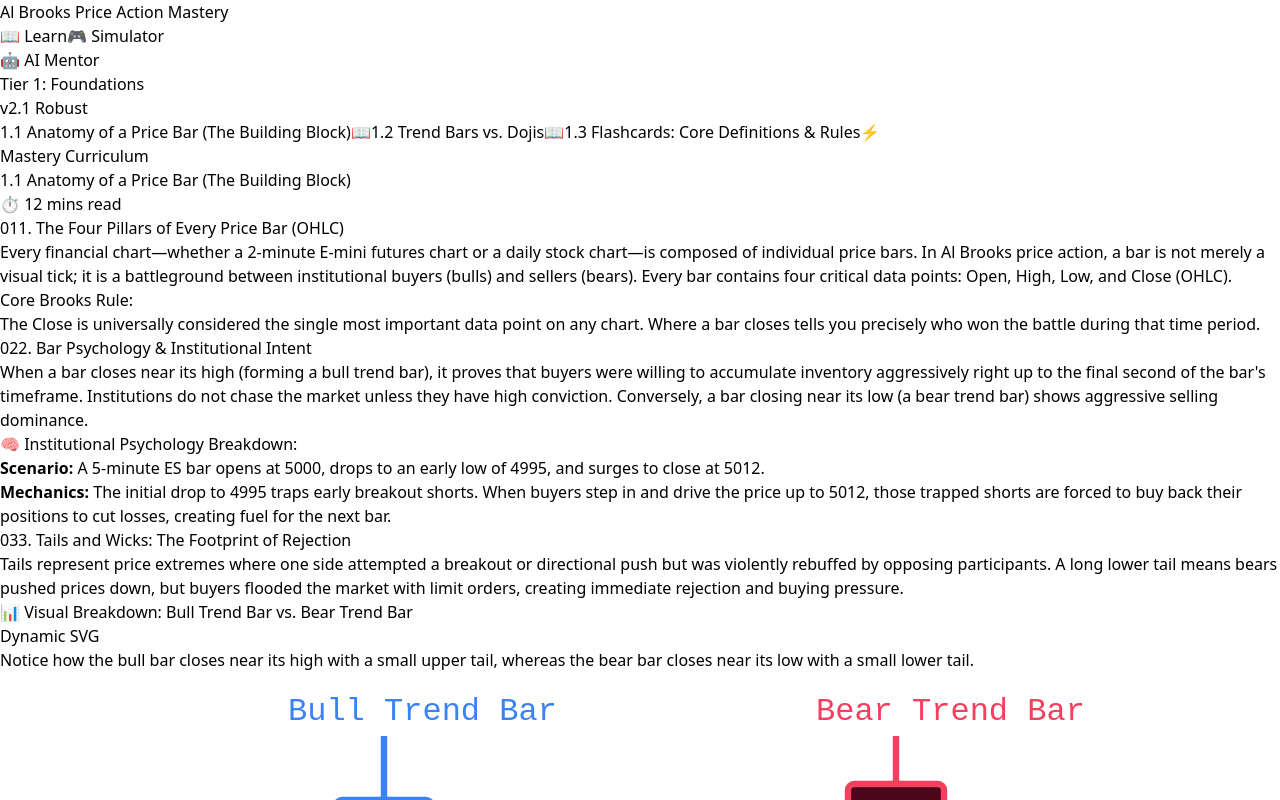
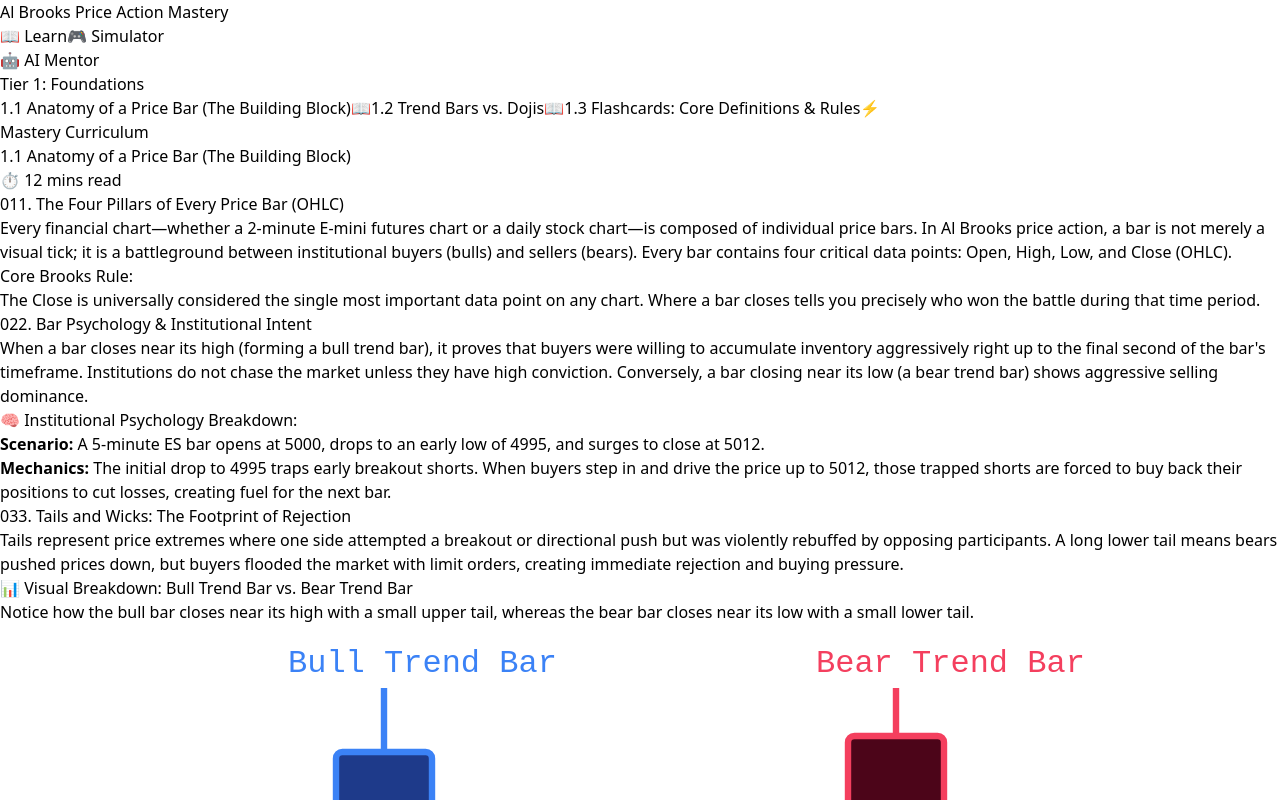
Before and after one commit to DavidVWilliams/al-brooks-price-action, a React (Vite) app: page / in a window 1280 px wide. Shown: the top 800 px of the page. Built offline with nearby package versions, Linux system fonts and the light colour scheme.

Commit message:
Update LearnView.jsx

```diff
--- a/src/components/LearnView.jsx
+++ b/src/components/LearnView.jsx
@@ -1,4 +1,4 @@
-// Version: v2.1
+// Version: v2.2 - Enterprise UI Cleanup & Scrollbar Fix
 import { useState } from 'react'
 import data from '../data/curriculumData.json'
 
@@ -29,13 +29,13 @@ export default function LearnView() {
   return (
     <div className="absolute inset-0 flex flex-col md:flex-row bg-slate-950">
 
-      {/* Sidebar Navigation */}
+      {/* Sidebar Navigation - Added thin dark scrollbar styling */}
       <aside className="w-full md:w-80 border-b md:border-b-0 md:border-r border-slate-800 bg-slate-900/40 flex flex-col shrink-0 h-48 md:h-full">
         <div className="p-3 border-b border-slate-800 bg-slate-900/80 flex items-center justify-between">
           <h3 className="text-xs font-semibold text-slate-400 uppercase tracking-wider">Tier 1: Foundations</h3>
-          <span className="text-[10px] font-mono text-emerald-400">v2.1 Robust</span>
+          {/* Removed technical version tag for enterprise feel */}
         </div>
-        <div className="flex-1 overflow-y-auto p-2 space-y-1">
+        <div className="flex-1 overflow-y-auto p-2 space-y-1 [&::-webkit-scrollbar]:w-1.5 [&::-webkit-scrollbar-track]:bg-transparent [&::-webkit-scrollbar-thumb]:bg-slate-800 [&::-webkit-scrollbar-thumb]:rounded-full hover:[&::-webkit-scrollbar-thumb]:bg-slate-700 transition-colors">
           {modules.map((mod) => (
             <button
               key={mod.id}
@@ -51,8 +51,11 @@ export default function LearnView() {
         </div>
       </aside>
 
-      {/* Main Lesson Reading Area */}
-      <section className="flex-1 p-6 md:p-12 overflow-y-auto flex flex-col max-w-4xl mx-auto w-full">
+      {/* Main Full-Width Scrolling Area - Pushes scrollbar flush right and styles it dark */}
+      <div className="flex-1 overflow-y-auto bg-slate-950 [&::-webkit-scrollbar]:w-2 [&::-webkit-scrollbar-track]:bg-transparent [&::-webkit-scrollbar-thumb]:bg-slate-800 [&::-webkit-scrollbar-thumb]:rounded-full hover:[&::-webkit-scrollbar-thumb]:bg-slate-700">
+
+        {/* Centered Content Wrapper */}
+        <section className="p-6 md:p-12 flex flex-col max-w-4xl mx-auto w-full">
           <div className="mb-8 pb-4 border-b border-slate-800 flex items-center justify-between">
             <div>
               <span className="text-xs font-mono text-blue-400 uppercase tracking-widest bg-blue-950/50 px-2.5 py-1 rounded border border-blue-900/50">
@@ -102,25 +105,23 @@ export default function LearnView() {
                 </div>
               ))}
 
-            {/* Dynamic Embedded SVG Chart Illustration Box */}
+              {/* Dynamic Embedded Chart Illustration Box */}
               {selectedModule.chartIllustration && (
                 <div className="bg-slate-900 border border-slate-800 rounded-xl p-6 space-y-4">
                   <div className="flex items-center justify-between">
                     <h4 className="text-sm font-bold text-slate-200">📊 {selectedModule.chartIllustration.title}</h4>
-                  <span className="text-[10px] font-mono text-emerald-400 uppercase bg-emerald-950/50 px-2 py-0.5 rounded border border-emerald-900/50">Dynamic SVG</span>
+                    {/* Removed "Dynamic SVG" tag for a cleaner, professional UI */}
                   </div>
                   <p className="text-xs text-slate-400">{selectedModule.chartIllustration.description}</p>
 
-                {/* SVG Schematics based on svgType */}
+                  {/* SVG Schematics */}
                   <div className="w-full h-48 bg-slate-950 rounded-lg border border-slate-800 flex items-center justify-center p-4">
                     {selectedModule.chartIllustration.svgType === 'bull_vs_bear' && (
                       <svg className="w-full h-full max-h-36 text-slate-700" viewBox="0 0 400 150" fill="none" xmlns="http://www.w3.org/2000/svg">
-                      {/* Bull Bar */}
                         <line x1="120" y1="20" x2="120" y2="130" stroke="#3b82f6" strokeWidth="2" />
                         <rect x="105" y="40" width="30" height="75" fill="#1e3a8a" stroke="#3b82f6" strokeWidth="2" rx="2" />
                         <text x="90" y="15" fill="#3b82f6" fontSize="10" fontFamily="monospace">Bull Trend Bar</text>
 
-                      {/* Bear Bar */}
                         <line x1="280" y1="20" x2="280" y2="130" stroke="#f43f5e" strokeWidth="2" />
                         <rect x="265" y="35" width="30" height="75" fill="#4c0519" stroke="#f43f5e" strokeWidth="2" rx="2" />
                         <text x="255" y="15" fill="#f43f5e" fontSize="10" fontFamily="monospace">Bear Trend Bar</text>
@@ -129,12 +130,10 @@ export default function LearnView() {
 
                     {selectedModule.chartIllustration.svgType === 'doji_equilibrium' && (
                       <svg className="w-full h-full max-h-36 text-slate-700" viewBox="0 0 400 150" fill="none" xmlns="http://www.w3.org/2000/svg">
-                      {/* Trend Bar */}
                         <line x1="120" y1="20" x2="120" y2="130" stroke="#3b82f6" strokeWidth="2" />
                         <rect x="105" y="40" width="30" height="70" fill="#1e3a8a" stroke="#3b82f6" strokeWidth="2" rx="2" />
                         <text x="95" y="15" fill="#3b82f6" fontSize="10" fontFamily="monospace">Strong Trend</text>
 
-                      {/* Doji Bar */}
                         <line x1="280" y1="20" x2="280" y2="130" stroke="#94a3b8" strokeWidth="2" />
                         <rect x="265" y="73" width="30" height="4" fill="#64748b" stroke="#94a3b8" strokeWidth="2" />
                         <text x="250" y="15" fill="#94a3b8" fontSize="10" fontFamily="monospace">Doji (Indecision)</text>
@@ -195,6 +194,7 @@ export default function LearnView() {
           )}
 
         </section>
+      </div>
 
     </div>
   )
```
Lines whose indentation alone changed are shown as unchanged.
